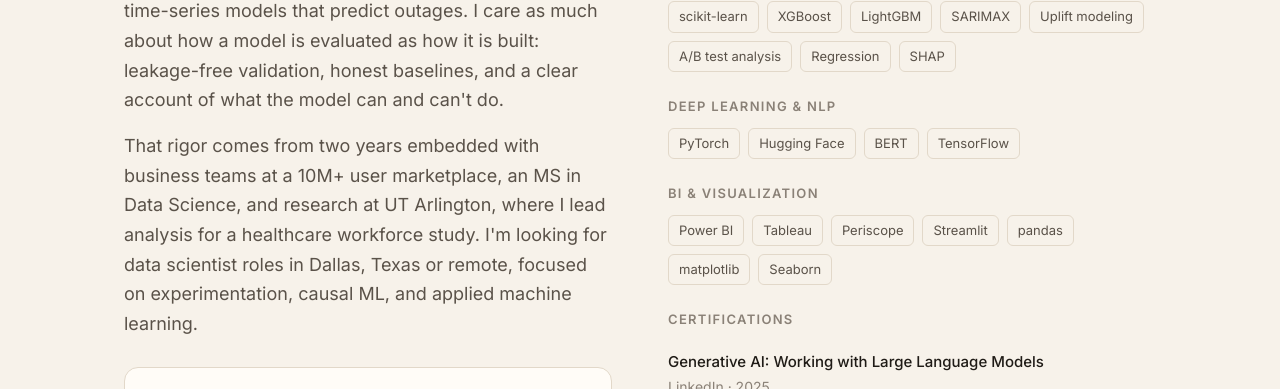
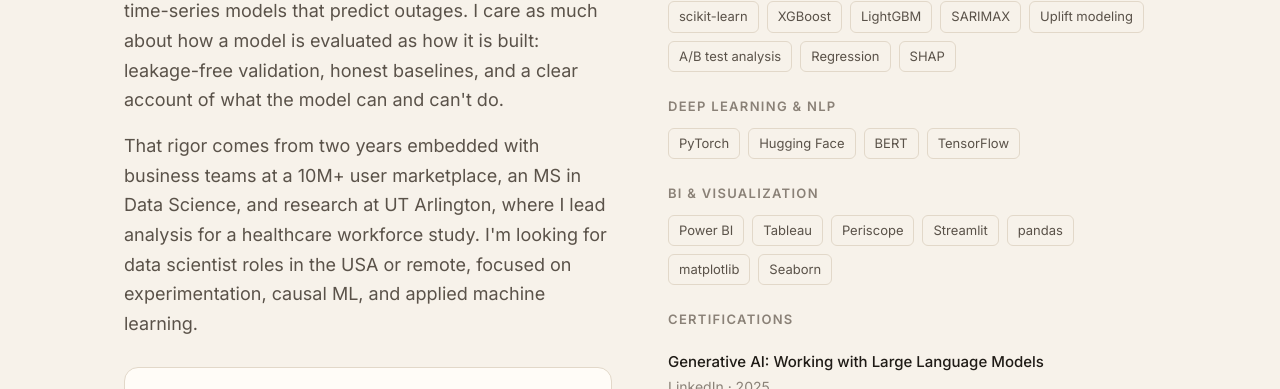
Before and after one commit to SmrithiChembath/smrithichembath.github.io, a plain HTML site: page index.html in a window 1280 px wide. Shown: the part 5898-6287 px from the top of the page. Drawn offline with Linux system fonts and the light colour scheme.

Commit message:
Broaden location in About

```diff
--- a/index.html
+++ b/index.html
@@ -456,7 +456,7 @@
     <div class="about">
       <p>I build models that answer the questions businesses actually care about: what caused this, what happens next, and who we should act on.</p>
       <p>My work spans machine learning, causal inference, and forecasting, from uplift models that decide who should see an ad, to fine-tuned transformers that flag fraud, to time-series models that predict outages. I care as much about how a model is evaluated as how it is built: leakage-free validation, honest baselines, and a clear account of what the model can and can't do.</p>
-      <p>That rigor comes from two years embedded with business teams at a 10M+ user marketplace, an MS in Data Science, and research at UT Arlington, where I lead analysis for a healthcare workforce study. I'm looking for data scientist roles in Dallas, Texas or remote, focused on experimentation, causal ML, and applied machine learning.</p>
+      <p>That rigor comes from two years embedded with business teams at a 10M+ user marketplace, an MS in Data Science, and research at UT Arlington, where I lead analysis for a healthcare workforce study. I'm looking for data scientist roles in the USA or remote, focused on experimentation, causal ML, and applied machine learning.</p>
       <div class="edu">
         <div class="edu-row"><div><strong>MS, Data Science</strong><span>University of Texas at Arlington</span></div><span>2024 - 2026</span></div>
         <div class="edu-row"><div><strong>BE, Computer Science</strong><span>Birla Institute of Technology and Science, Pilani - Dubai</span></div><span>2018 - 2022</span></div>
```
